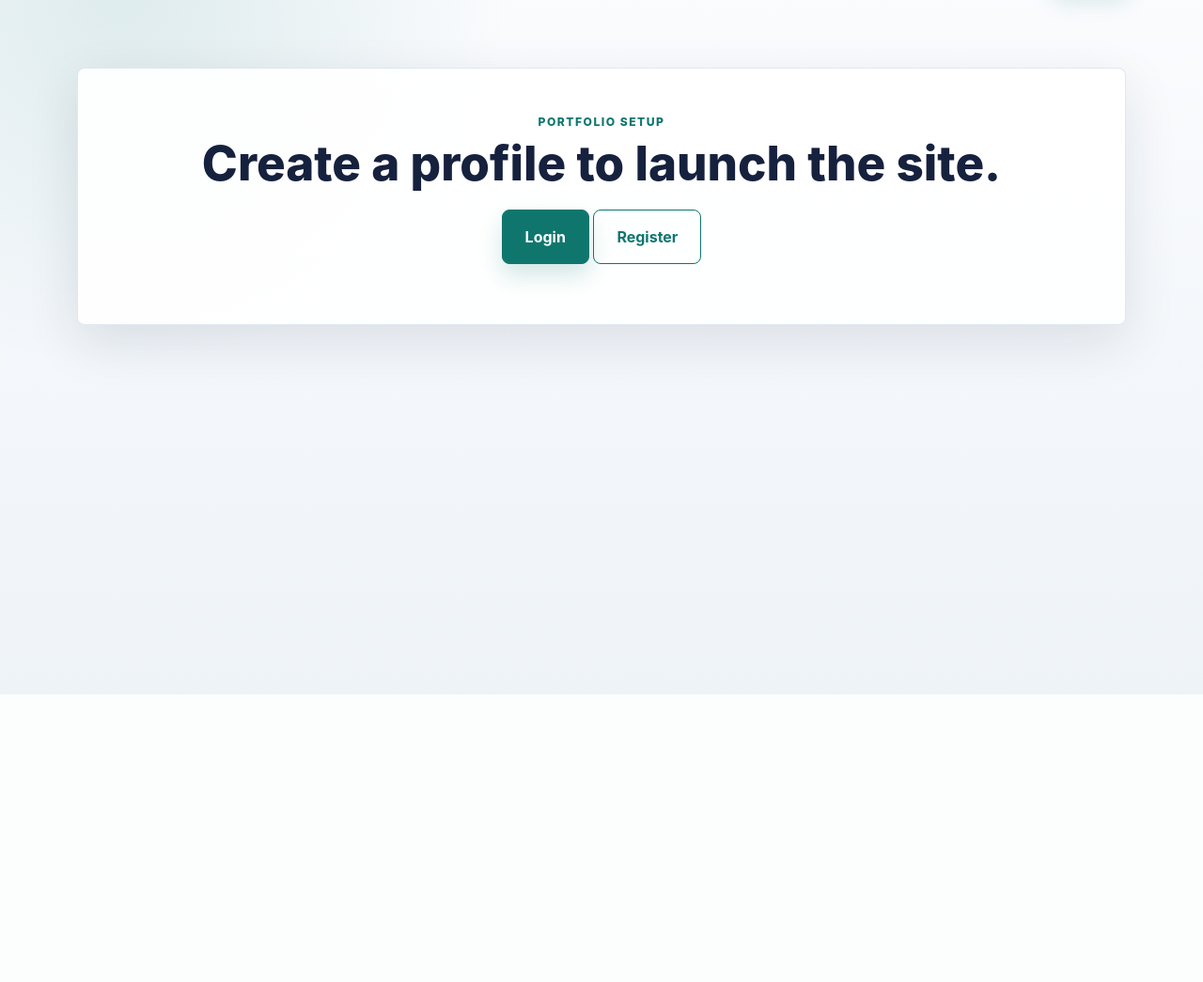
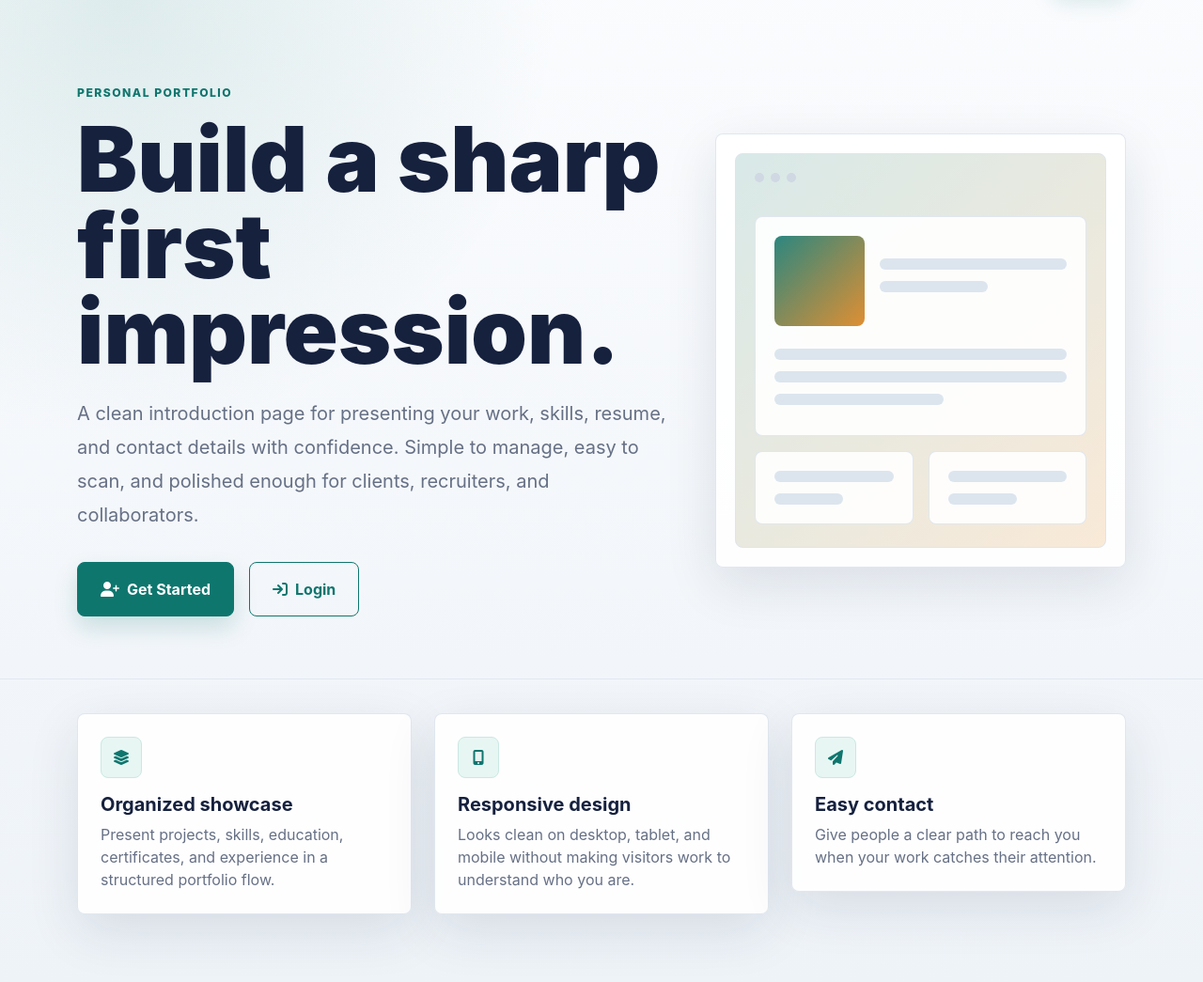
Before and after one commit to GRMaruf/Portfolio, a Django app: page / in a window 1280 px wide. Shown: the part 61-1106 px from the top of the page at 94% size. Before the commit the page ends 800 px from the top, so only its background shows below. Run offline with Django 5.2, Linux system fonts and the light colour scheme.

Commit message:
Fix: redirects and home page

```diff
--- a/Portfolio_Project/urls.py
+++ b/Portfolio_Project/urls.py
@@ -2,13 +2,13 @@ from django.contrib import admin
 from django.urls import path, include
 from django.conf import settings
 from django.conf.urls.static import static
-from portfolio.views import profile
+from portfolio.views import home
 
 urlpatterns = [
     path('admin/', admin.site.urls, name='admin'),
     path('auth/', include('authentication.urls')),
     path('portfolio/', include('portfolio.urls')),
-    path('', profile, name='profile'),
+    path('', home, name='home'),
 ]
 
 urlpatterns += static(settings.STATIC_URL, document_root=settings.STATIC_ROOT)
--- /dev/null
+++ b/portfolio/templates/home.html
@@ -0,0 +1,234 @@
+{% extends 'master/base.html' %}
+
+{% block title %}
+  Portfolio
+{% endblock %}
+
+{% block css %}
+  <style>
+    .landing-hero {
+      min-height: calc(100vh - 78px);
+      padding: 72px 0 48px;
+      display: flex;
+      align-items: center;
+    }
+
+    .landing-title {
+      font-size: clamp(2.8rem, 8vw, 6rem);
+      font-weight: 900;
+      line-height: 0.95;
+      letter-spacing: 0;
+      margin-bottom: 1.5rem;
+    }
+
+    .landing-copy {
+      color: var(--muted);
+      font-size: clamp(1.05rem, 2vw, 1.25rem);
+      line-height: 1.8;
+      max-width: 680px;
+    }
+
+    .landing-actions {
+      display: flex;
+      flex-wrap: wrap;
+      gap: 1rem;
+      margin-top: 2rem;
+    }
+
+    .intro-panel {
+      background: rgba(255, 255, 255, 0.88);
+      border: 1px solid rgba(221, 229, 238, 0.9);
+      border-radius: 8px;
+      box-shadow: var(--shadow);
+      padding: 1.25rem;
+    }
+
+    .intro-preview {
+      background:
+        linear-gradient(135deg, rgba(15, 118, 110, 0.16), rgba(217, 119, 6, 0.16)),
+        #fff;
+      border: 1px solid var(--line);
+      border-radius: 8px;
+      min-height: 420px;
+      padding: 1.25rem;
+      position: relative;
+      overflow: hidden;
+    }
+
+    .preview-topbar {
+      display: flex;
+      gap: 0.45rem;
+      margin-bottom: 2.25rem;
+    }
+
+    .preview-dot {
+      background: #cfd8e3;
+      border-radius: 50%;
+      height: 10px;
+      width: 10px;
+    }
+
+    .preview-card {
+      background: rgba(255, 255, 255, 0.9);
+      border: 1px solid rgba(221, 229, 238, 0.9);
+      border-radius: 8px;
+      padding: 1.25rem;
+    }
+
+    .preview-avatar {
+      aspect-ratio: 1;
+      background:
+        linear-gradient(135deg, rgba(15, 118, 110, 0.88), rgba(217, 119, 6, 0.82));
+      border-radius: 8px;
+      width: 96px;
+    }
+
+    .preview-line {
+      background: #dce5ee;
+      border-radius: 999px;
+      height: 12px;
+      margin-bottom: 0.75rem;
+    }
+
+    .preview-line.short {
+      width: 58%;
+    }
+
+    .feature-strip {
+      border-top: 1px solid rgba(221, 229, 238, 0.8);
+      padding: 36px 0 72px;
+    }
+
+    .feature-item {
+      min-height: 150px;
+    }
+
+    .feature-icon {
+      align-items: center;
+      background: #e7f6f3;
+      border: 1px solid #cbe8e2;
+      border-radius: 8px;
+      color: var(--brand);
+      display: inline-flex;
+      height: 44px;
+      justify-content: center;
+      margin-bottom: 1rem;
+      width: 44px;
+    }
+
+    @media (max-width: 991.98px) {
+      .landing-hero {
+        min-height: auto;
+      }
+
+      .intro-preview {
+        min-height: 340px;
+      }
+    }
+
+    @media (max-width: 575.98px) {
+      .landing-actions .btn {
+        width: 100%;
+      }
+    }
+  </style>
+{% endblock %}
+
+{% block content %}
+  <section class="landing-hero">
+    <div class="container">
+      <div class="row align-items-center g-5">
+        <div class="col-lg-7 reveal">
+          <div class="eyebrow mb-3">Personal Portfolio</div>
+          <h1 class="landing-title">Build a sharp first impression.</h1>
+          <p class="landing-copy">
+            A clean introduction page for presenting your work, skills, resume, and contact details with confidence. Simple to manage, easy to scan, and polished enough for clients, recruiters, and collaborators.
+          </p>
+          <div class="landing-actions">
+            {% if request.user.is_authenticated %}
+              <a href="{% url 'edit_profile' %}" class="btn btn-brand px-4 py-3">
+                <i class="fa-solid fa-pen-to-square me-2"></i>Customize Portfolio
+              </a>
+              <a href="{% url 'dashboard' %}" class="btn btn-outline-brand px-4 py-3">
+                <i class="fa-solid fa-gauge-high me-2"></i>Dashboard
+              </a>
+            {% else %}
+              <a href="{% url 'register' %}" class="btn btn-brand px-4 py-3">
+                <i class="fa-solid fa-user-plus me-2"></i>Get Started
+              </a>
+              <a href="{% url 'login' %}" class="btn btn-outline-brand px-4 py-3">
+                <i class="fa-solid fa-arrow-right-to-bracket me-2"></i>Login
+              </a>
+            {% endif %}
+          </div>
+        </div>
+
+        <div class="col-lg-5 reveal reveal-delay-1">
+          <div class="intro-panel">
+            <div class="intro-preview">
+              <div class="preview-topbar">
+                <span class="preview-dot"></span>
+                <span class="preview-dot"></span>
+                <span class="preview-dot"></span>
+              </div>
+              <div class="preview-card mb-3">
+                <div class="d-flex align-items-center gap-3 mb-4">
+                  <div class="preview-avatar"></div>
+                  <div class="flex-grow-1">
+                    <div class="preview-line"></div>
+                    <div class="preview-line short"></div>
+                  </div>
+                </div>
+                <div class="preview-line"></div>
+                <div class="preview-line"></div>
+                <div class="preview-line short"></div>
+              </div>
+              <div class="row g-3">
+                <div class="col-6">
+                  <div class="preview-card">
+                    <div class="preview-line"></div>
+                    <div class="preview-line short mb-0"></div>
+                  </div>
+                </div>
+                <div class="col-6">
+                  <div class="preview-card">
+                    <div class="preview-line"></div>
+                    <div class="preview-line short mb-0"></div>
+                  </div>
+                </div>
+              </div>
+            </div>
+          </div>
+        </div>
+      </div>
+    </div>
+  </section>
+
+  <section class="feature-strip">
+    <div class="container">
+      <div class="row g-4">
+        <div class="col-md-4">
+          <div class="surface feature-item p-4 lift">
+            <div class="feature-icon"><i class="fa-solid fa-layer-group"></i></div>
+            <h2 class="h5 fw-bold">Organized showcase</h2>
+            <p class="muted mb-0">Present projects, skills, education, certificates, and experience in a structured portfolio flow.</p>
+          </div>
+        </div>
+        <div class="col-md-4">
+          <div class="surface feature-item p-4 lift">
+            <div class="feature-icon"><i class="fa-solid fa-mobile-screen-button"></i></div>
+            <h2 class="h5 fw-bold">Responsive design</h2>
+            <p class="muted mb-0">Looks clean on desktop, tablet, and mobile without making visitors work to understand who you are.</p>
+          </div>
+        </div>
+        <div class="col-md-4">
+          <div class="surface feature-item p-4 lift">
+            <div class="feature-icon"><i class="fa-solid fa-paper-plane"></i></div>
+            <h2 class="h5 fw-bold">Easy contact</h2>
+            <p class="muted mb-0">Give people a clear path to reach you when your work catches their attention.</p>
+          </div>
+        </div>
+      </div>
+    </div>
+  </section>
+{% endblock %}
--- a/portfolio/templates/master/nav.html
+++ b/portfolio/templates/master/nav.html
@@ -2,7 +2,7 @@
   <div class="container">
     <button class="btn btn-outline-brand d-lg-none me-2" type="button" data-bs-toggle="offcanvas" data-bs-target="#sidebar" aria-controls="sidebar" aria-label="Open navigation">Menu</button>
 
-    <a class="navbar-brand fw-bold d-flex align-items-center" href="{% url 'profile' profile.user.username|default:None %}">
+    <a class="navbar-brand fw-bold d-flex align-items-center" href="{% url 'profile' profile.user.username|default:'demo' %}">
       {% if profile.profile_image %}
         <img src="{{ profile.profile_image.url }}" class="rounded-circle me-2" width="32" height="32" alt="{{ profile.full_name }}" />
       {% else %}
@@ -14,19 +14,19 @@
     <div class="collapse navbar-collapse justify-content-end d-none d-lg-flex">
       <ul class="navbar-nav align-items-center gap-3">
         <li class="nav-item">
-          <a class="nav-link" href="{% url 'profile' %}">Home</a>
+          <a class="nav-link" href="{% url 'home' %}">Home</a>
         </li>
         <li class="nav-item">
-          <a class="nav-link" href="{% url 'profile' profile.user.username|default:None %}">Profile</a>
+          <a class="nav-link" href="{% url 'profile' profile.user.username|default:'demo' %}">Profile</a>
         </li>
         <li class="nav-item">
-          <a class="nav-link" href="{% url 'projects' profile.user.username|default:None %}">Projects</a>
+          <a class="nav-link" href="{% url 'projects' profile.user.username|default:'demo' %}">Projects</a>
         </li>
         <li class="nav-item">
-          <a class="nav-link" href="{% url 'resume' profile.user.username|default:None %}">Resume</a>
+          <a class="nav-link" href="{% url 'resume' profile.user.username|default:'demo' %}">Resume</a>
         </li>
         <li class="nav-item">
-          <a class="nav-link" href="{% url 'contact' profile.user.username|default:None %}">Contact</a>
+          <a class="nav-link" href="{% url 'contact' profile.user.username|default:'demo' %}">Contact</a>
         </li>
         {% if request.user.is_authenticated %}
           <li class="nav-item">
--- a/portfolio/templates/resume.html
+++ b/portfolio/templates/resume.html
@@ -155,7 +155,7 @@
               <div class="eyebrow mb-2">ATS resume</div>
               <h1 class="h3 fw-bold mb-3">Ready for PDF and recruiters.</h1>
               <button type="button" class="btn btn-brand w-100 py-3 mb-2" onclick="window.print()">Print or Save PDF</button>
-              <a href="{% url 'contact' profile.user.username %}" class="btn btn-outline-brand w-100">Contact Page</a>
+              <a href="{% url 'contact' profile.user.username|default:'demo' %}" class="btn btn-outline-brand w-100">Contact Page</a>
             </div>
 
             <div class="print-note p-3">
@@ -184,7 +184,7 @@
                     <p class="h5 fw-bold mb-3">{{ profile.title|default:'Developer' }}</p>
                   </div>
                   <div class="text-md-end no-print">
-                    <a href="{% if profile_username %}{% url 'username_profile' profile_username %}{% else %}{% url 'profile' %}{% endif %}" class="btn btn-outline-brand">Portfolio</a>
+                    <a href="{% url 'profile' profile.user.username|default:'demo' %}" class="btn btn-outline-brand">Portfolio</a>
                   </div>
                 </div>
 
--- a/portfolio/urls.py
+++ b/portfolio/urls.py
@@ -4,6 +4,7 @@ from portfolio.views import *
 urlpatterns = [
     path('current_user/dashboard', dashboard, name='dashboard'),
 
+    path('', profile, name='profile'),
     path('<str:username>', profile, name='profile'),
     path('<str:username>/contact', contact, name='contact'),
     path('<str:username>/projects', projects, name='projects'),
--- a/portfolio/views.py
+++ b/portfolio/views.py
@@ -1,4 +1,4 @@
-from django.shortcuts import render, redirect, get_object_or_404
+from django.shortcuts import render, redirect
 from portfolio.models import *
 from portfolio.forms import *
 from portfolio.utils import *
@@ -7,10 +7,14 @@ from django.contrib.auth.decorators import login_required
 from django.core.mail import send_mail
 from django.conf import settings
 
+def home(request):
+    context={
+        'profile':get_user_profile(get_current_username(request))
+    }
+    return render(request, 'home.html', context)
 
 # Always pass a profile context while rendering html with nav and footer
 def profile(request, username=None):
-    set_cached_username(request, username)
     context = {}
 
     if username:
@@ -60,7 +64,6 @@ def edit_profile(request):
     return render(request, 'dashboard.html', context)
 
 def contact(request, username=None):
-    set_cached_username(request, username)
     profile = get_user_profile(username)
     context = {
         'profile': profile
@@ -87,7 +90,6 @@ def contact(request, username=None):
     return render(request, 'contact.html', context)
 
 def projects(request, username=None):
-    set_cached_username(request, username)
     profile = get_user_profile(username)
     context = {
         "profile": profile,
@@ -96,7 +98,6 @@ def projects(request, username=None):
     return render(request, 'projects.html', context)
 
 def resume(request, username=None):
-    set_cached_username(request, username)
     profile = get_user_profile(username)
     context = {
         "profile": profile,
```
Also changed, not shown: portfolio/utils.py (+4 -12 lines), db.sqlite3.
